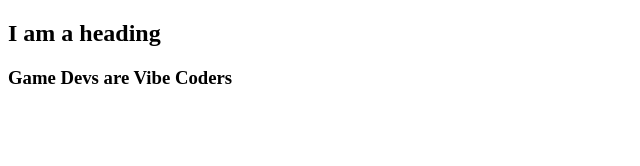
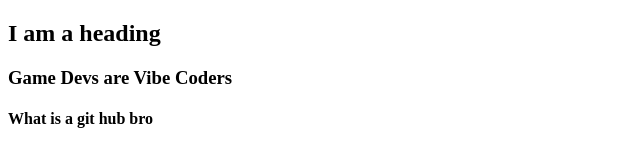
Before and after one commit to gptc5920-dev/DSA, a plain HTML site: page main.html in a window 1280 px wide. Shown: the whole page, without its empty margins (0-640 px from the left). Drawn offline with Linux system fonts and the light colour scheme.

Commit message:
What even is a git-hub? I don't undertsand

```diff
--- a/main.html
+++ b/main.html
@@ -8,5 +8,6 @@
 <body>
     <h2>I am a heading</h2>
     <h3>Game Devs are Vibe Coders</h3>
+    <h4>What is a git hub bro</h4>
 </body>
 </html>
```
